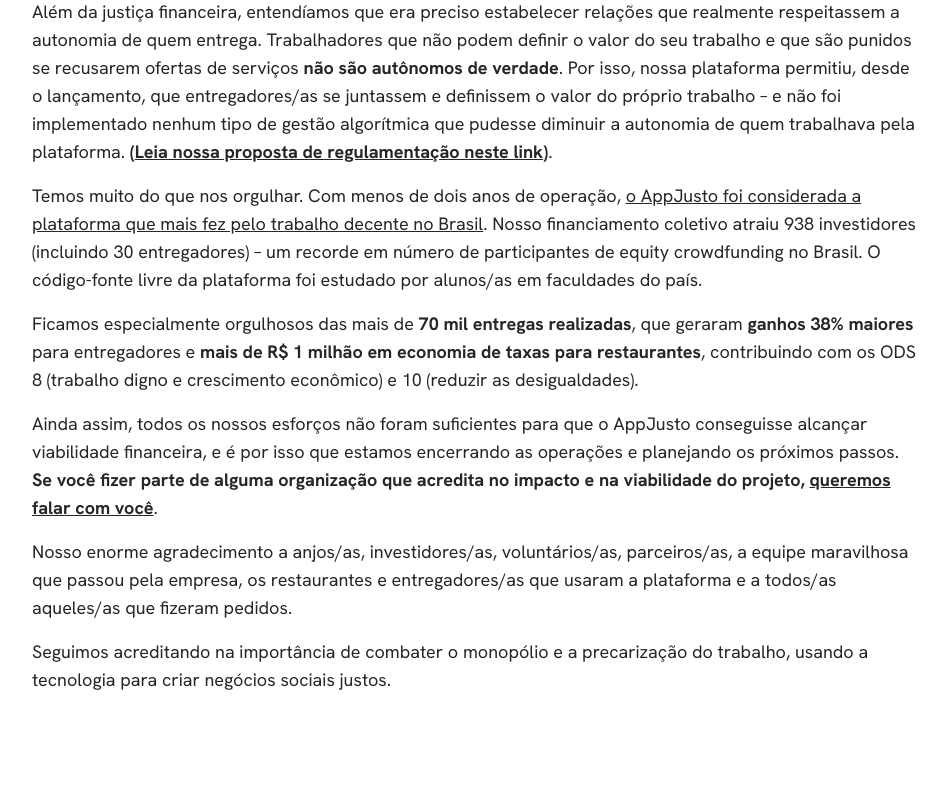
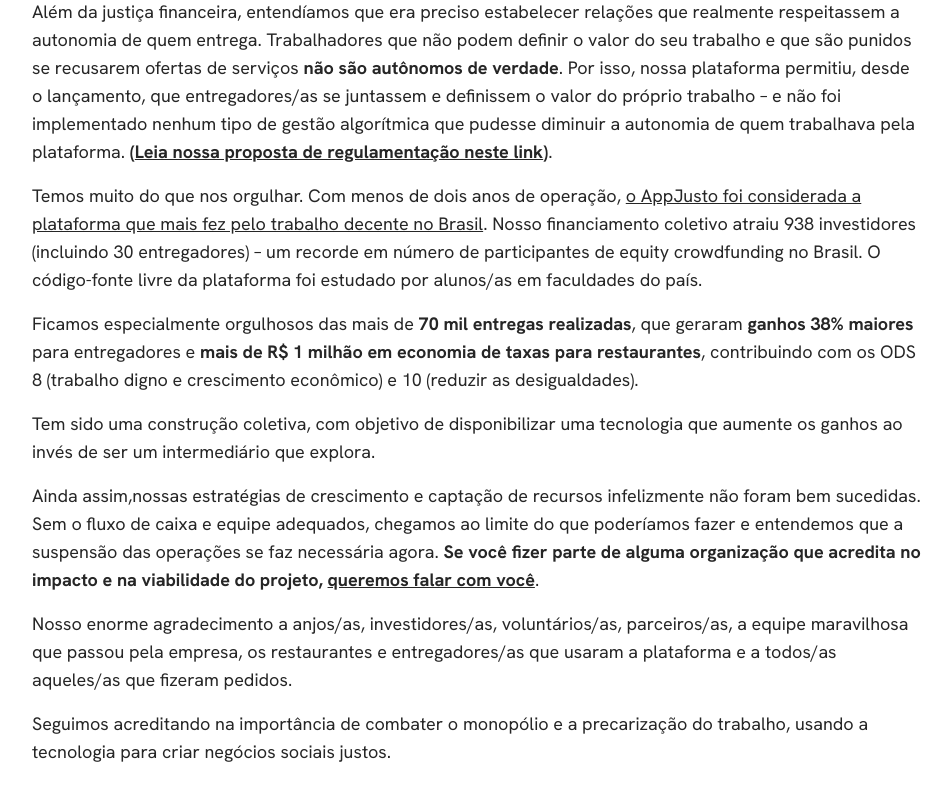
Before and after one commit to appjusto/site-shutdown, a Next.js app: page / in a window 1280 px wide. Shown: the part 542-1342 px from the top of the page, without its empty margins (163-1114 px from the left). Built offline with nearby package versions, Linux system fonts and the light colour scheme.

Commit message:
Updating text

```diff
--- a/src/app/page.tsx
+++ b/src/app/page.tsx
@@ -69,9 +69,15 @@
             e 10 (reduzir as desigualdades).
           </p>
           <p>
-            Ainda assim, todos os nossos esforços não foram suficientes para que
-            o AppJusto conseguisse alcançar viabilidade financeira, e é por isso
-            que estamos encerrando as operações e planejando os próximos passos.{" "}
+            Tem sido uma construção coletiva, com objetivo de disponibilizar uma
+            tecnologia que aumente os ganhos ao invés de ser um intermediário
+            que explora.
+          </p>
+          <p>
+            Ainda assim,nossas estratégias de crescimento e captação de recursos
+            infelizmente não foram bem sucedidas. Sem o fluxo de caixa e equipe
+            adequados, chegamos ao limite do que poderíamos fazer e entendemos
+            que a suspensão das operações se faz necessária agora.{" "}
             <strong>
               Se você fizer parte de alguma organização que acredita no impacto
               e na viabilidade do projeto,{" "}
```
